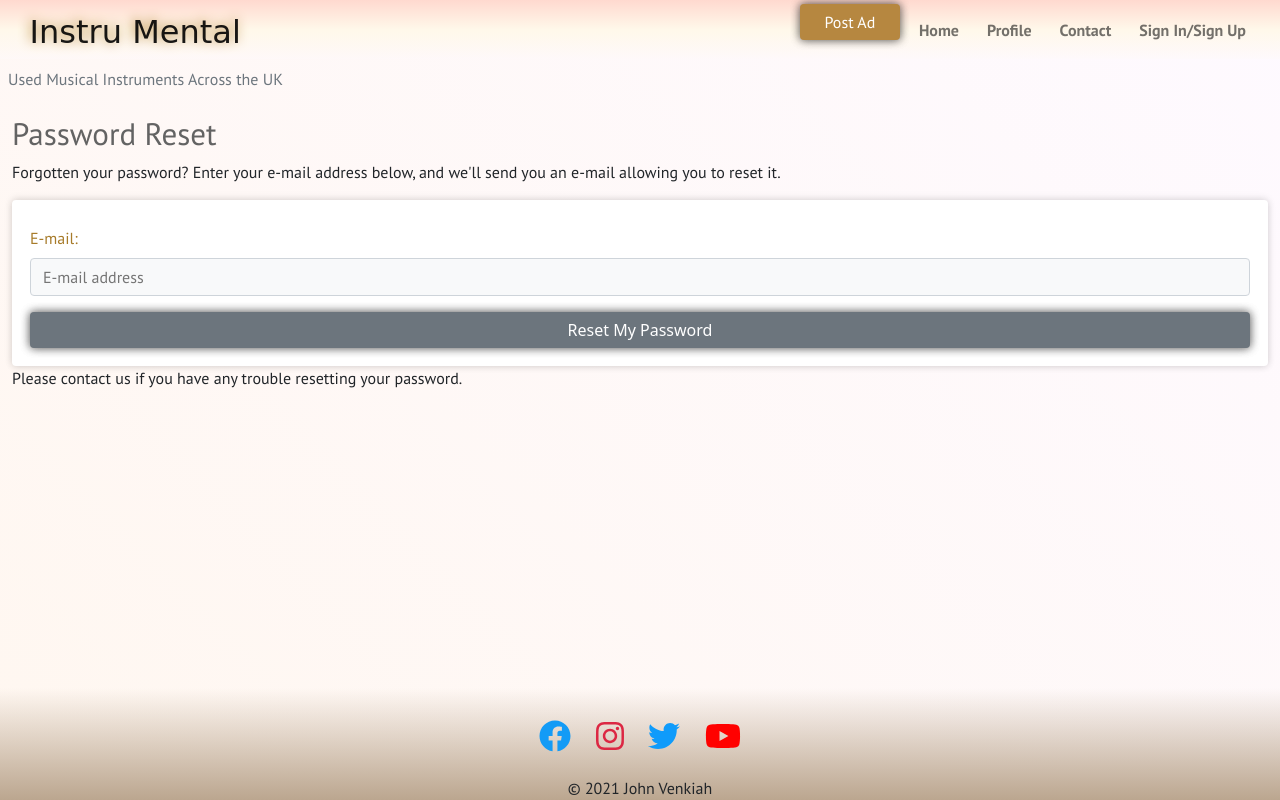
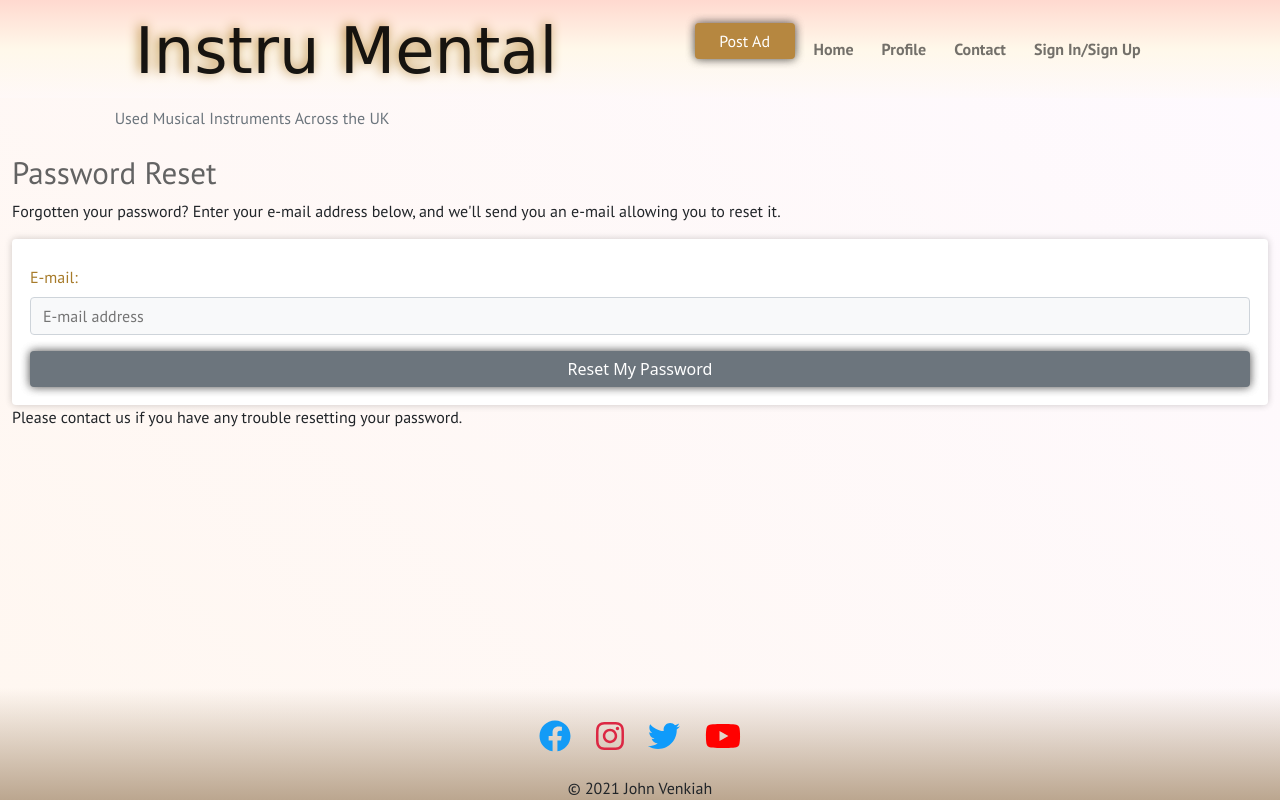
Before and after one commit to johnvenkiah/CI_PP4_John_Venkiah, a Django app: page /accounts/password/reset/ in a window 1280 px wide. Run offline with Django 3.2, Linux system fonts and the light colour scheme; some web fonts are replaced.

Commit message:
style navbar elements and footer icons for large screens

```diff
--- a/static/css/style.css
+++ b/static/css/style.css
@@ -145,7 +145,10 @@ a {
 .cat-icons {
     width: 50%;
     margin: 0 auto;
-    transition: transform 250ms ease-out
+}
+
+footer svg, .cat-icons {
+    transition: transform 200ms ease-in-out;
 }
 
 .cat-card {
@@ -598,6 +601,18 @@ input.bg-secondary:hover {
     color: white;
 }
 
+.modal-body .btn {
+    box-shadow: none;
+    height: 100%;
+}
+
+.cat-icons:hover, footer svg:hover {
+    transform: scale(1.1);
+    transform-origin: center;
+}
+
+
+
 @media only screen and (min-width: 768px) {
     .hero-img-home {
         height: 40vh;
@@ -616,7 +631,7 @@ input.bg-secondary:hover {
         top: 9%;
     }
 
-    .alert .btn-close
+    .alert .btn-close {
         left: 310px;
     }
 
@@ -624,12 +639,8 @@ input.bg-secondary:hover {
         height: 90%;
     }
 
-.modal-body .btn {
-    box-shadow: none;
-    height: 100%;
+   .navbar-brand {
+        font-size: 4rem;
     }
 
-.cat-icons:hover {
-    transform: scale(1.1);
-    transform-origin: center;
 }
--- a/templates/main/base.html
+++ b/templates/main/base.html
@@ -22,7 +22,7 @@
 <body>
     <div class="d-flex main-container flex-column min-vh-100">
         <nav class="navbar autohide navbar-expand-lg navbar-light">
-            <div class="container-fluid">
+            <div class="container-fluid col-lg-10 align-self-center">
                 <h1>
                     <a class="h1 navbar-brand" href="{% url 'main:home' %}">Instru Mental</a>
                 </h1>
@@ -67,8 +67,8 @@
                 </div>
             </div>
         </nav>
-        <div class="row g-0">
-            <div class="col">
+        <div class="row g-0 justify-content-center">
+            <div class="col col-lg-10">
                 <p class="text-secondary p-2">
                     Used Musical Instruments Across the UK
                 </p>
```
Lines whose indentation alone changed are shown as unchanged.
